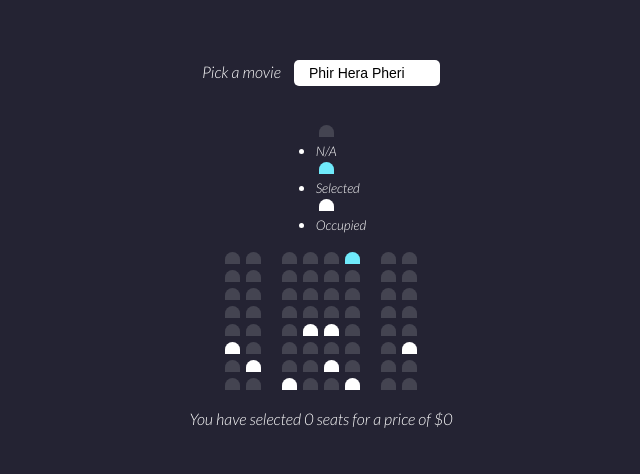
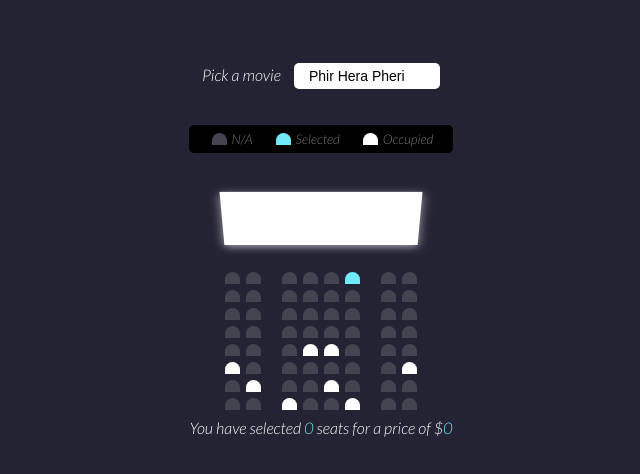
Before and after one commit to ritikkamboj/Movie-seat-Booking-, a plain HTML site: page index.html in a window 1280 px wide. Shown: the part 158-632 px from the top of the page, without its empty margins (319-959 px from the left). Drawn offline with Linux system fonts and the light colour scheme.

Commit message:
completed CSS part

```diff
--- a/index.html
+++ b/index.html
@@ -18,7 +18,7 @@
       </select>
   </div>
 
-<ul class="showcse">
+<ul class="showcase">
     <li>
         <div class="seat"></div>
         <small>N/A</small>
--- a/style.css
+++ b/style.css
@@ -22,6 +22,9 @@ body{
 
 
 
+}
+.container{
+    perspective:1000px
 }
 
 .movie-container
@@ -79,12 +82,58 @@ body{
 }
 /* par upar waale hover se showcase waale seat icon type bhi scale up honge , jo hum nai chahte hai , for that see below code
  */
- .showcase.seat:hover{
+ .showcase .seat:hover{
      cursor: default;
-     transform:scale(1);
+     transform:scale(1.0);
+ }
+ .showcase{
+
+    background:rgba(0,0,0,1);
+    padding:5px 10px;
+    /* width:100%; */
+    border-radius:5px;
+    color:#777;
+    list-style-type:none;
+    display:flex;
+    justify-content: space-between;
+
+
+
+
+ }
+ .showcase li{
+     display:flex;
+     margin:0 10px;
+     justify-content:center;
+     /* width:200px; */
+     align-items:center;
+
+ }
+
+ .showcase li small{
+
+    margin-left: 2px;
  }
 .row
 {
      display:flex;
 
 }
+ .screen
+ {
+     background-color:#fff;
+     height:70px;
+     width:100%;
+     margin:15px 0;
+     transform:rotateX(-45deg);
+     /* upparle waale ka ni pata chal kya kara isne  */
+box-shadow:0 3px 10px rgba(255 ,255,255,0.6);
+ }
+ p.text{
+     margin: 5px 0;
+
+ }
+ p.text span{
+     color:#6feaf6;
+
+ }
```
